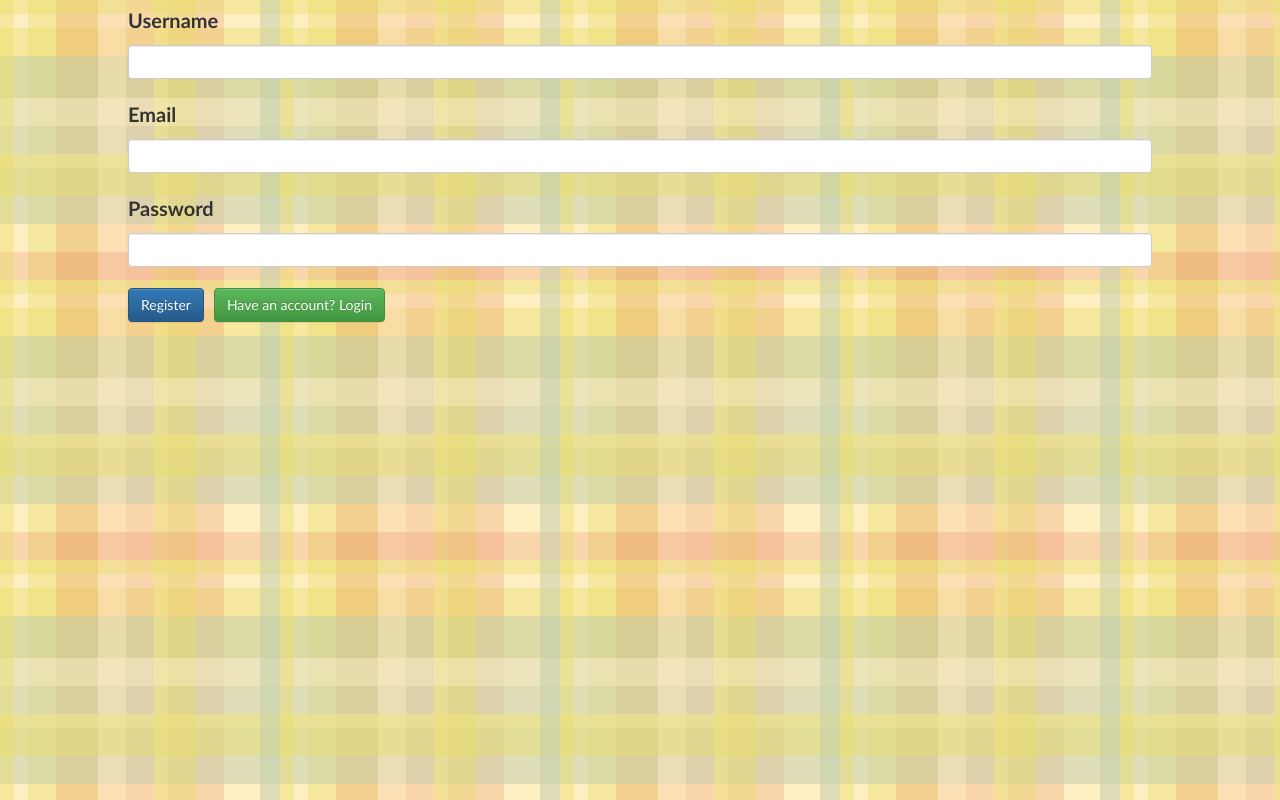
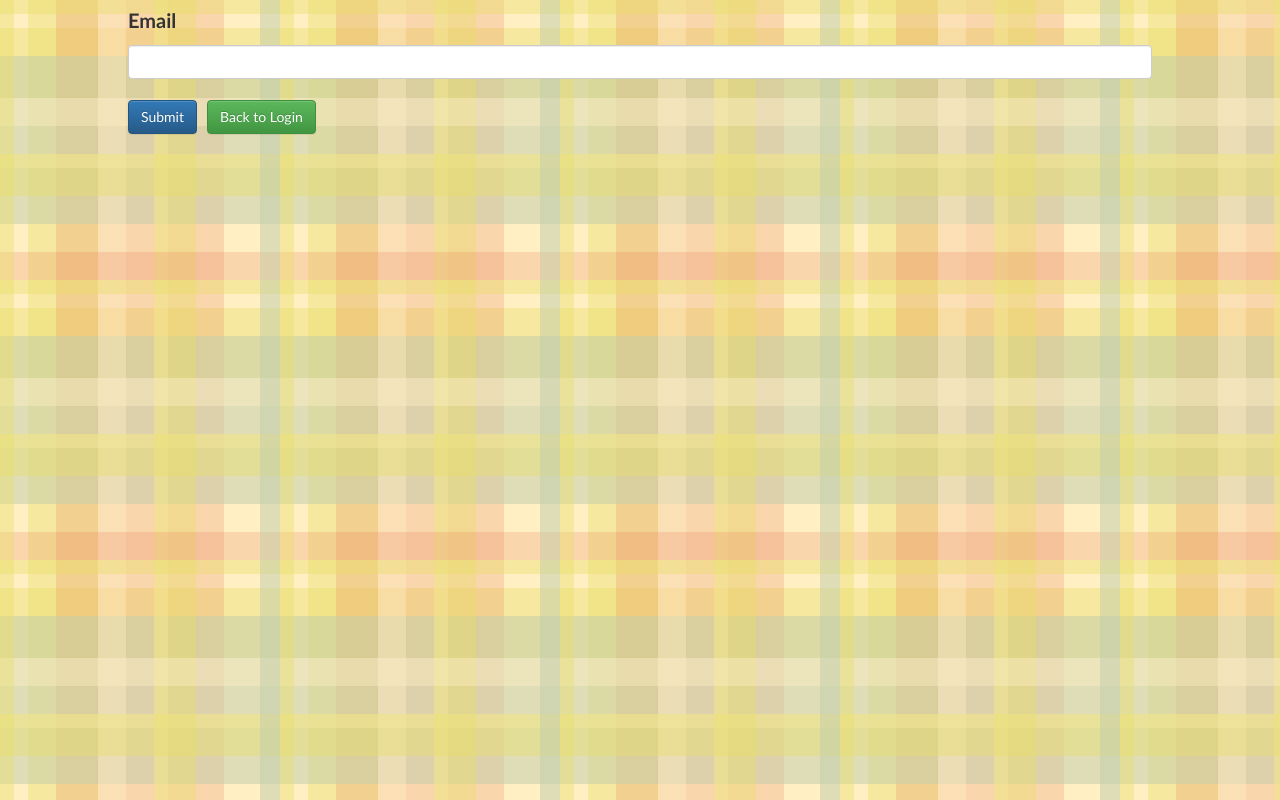
Before and after one commit to lamngue/MiniBlog, a React (Create React App) app: page /forgotPassword in a window 1280 px wide. Built offline with nearby package versions, Linux system fonts and the light colour scheme.

Commit message:
Adding forgot pass

```diff
--- /dev/null
+++ b/src/components/forgotPassword.js
@@ -0,0 +1,59 @@
+import React, { Component } from 'react';
+import { Field, reduxForm } from 'redux-form';
+import { Link } from 'react-router-dom';
+import { connect } from 'react-redux';
+
+class ForgotPassword extends Component{
+	renderField(field) {
+        const className1 = `form-group ${field.meta.touched && field.meta.error ? 'has-danger' : ''}`
+        return (
+            <div className={className1}>
+                <label>{field.label}</label>
+                <input className="form-control"
+                type="text"
+                {...field.input}/>
+                <div class="text-help">
+                    {field.meta.touched?field.meta.error:''}
+                </div>
+            </div>
+        );
+    }
+    onSubmit(values) {
+        console.log("Submitted");
+    }
+    render(){
+		const {handleSubmit} = this.props; //props passed back by ReduxForm
+		const styles = {
+			'margin-left': '10%',
+			'margin-right': '10%'
+		}
+		return(
+			<div>
+				<form onSubmit = {handleSubmit(this.onSubmit.bind(this))} style = {styles}>
+					<Field label="Email" name="email"
+					component={this.renderField}
+					type="text" />
+					<button type="submit" className="btn btn-primary">Submit</button>
+					<Link to="/login" className="btn btn-success">Back to Login</Link>
+				</form>
+			</div>
+		);
+	}
+}
+function validate(values) {
+    //receives the users input and output an object
+    const errors = {};
+
+    //validate the inputs from 'values'
+    if (!values.email) {
+        errors.email = "Enter an email";
+    }
+    return errors;
+}
+
+export default reduxForm({
+    validate,
+    form: 'ForgotPasswordForm'
+})(
+    connect(null, null)(ForgotPassword)
+);
--- a/src/components/loginUser.js
+++ b/src/components/loginUser.js
@@ -77,6 +77,7 @@ class LoginUser extends Component {
 					type="password" />
 					<button type="submit" className="btn btn-primary">Submit</button>
 					<Link to="/register" className="btn btn-success">Back to Register</Link>
+                    <Link to="/forgotPassword" className="btn btn-danger">Forgot Password?</Link>
 				</form>
 			</div>
         );
@@ -89,10 +90,10 @@ function validate(values) {
 
     //validate the inputs from 'values'
     if (!values.email) {
-        errors.categories = "Enter an email";
+        errors.email = "Enter an email";
     }
     if (!values.password) {
-        errors.content = "Enter a password";
+        errors.password = "Enter a password";
     }
     return errors;
 }
--- a/src/components/registerUser.js
+++ b/src/components/registerUser.js
@@ -70,6 +70,9 @@ class RegisterUser extends Component{
 function validate(values){
 	//receives the users input and output an object
 	const errors = {};
+	if(!values.username){
+		errors.username = "Enter an username"
+	}
 	if(!values.email){
 		errors.email = "Enter an email";
 	}
--- a/src/index.js
+++ b/src/index.js
@@ -9,6 +9,7 @@ import PostShow from "./components/post_show.js";
 import RegisterUser from "./components/registerUser.js";
 import RenderUser from "./components/renderUser.js";
 import LoginUser from "./components/loginUser.js";
+import ForgotPassword from "./components/forgotPassword.js";
 import reducers from "./reducers";
 import thunk from "redux-thunk";
 
@@ -24,6 +25,7 @@ ReactDOM.render(
 					<Route path="/posts/:id" component={PostShow} />
 					<Route path="/posts" component={PostsIndex} />
 					<Route path="/user/:id" component={RenderUser} />
+					<Route path="/forgotPassword" component={ForgotPassword} />
 					<Route path="/" component={RegisterUser} />
 				</Switch>
 			</div>
```
Lines whose indentation alone changed are shown as unchanged.
